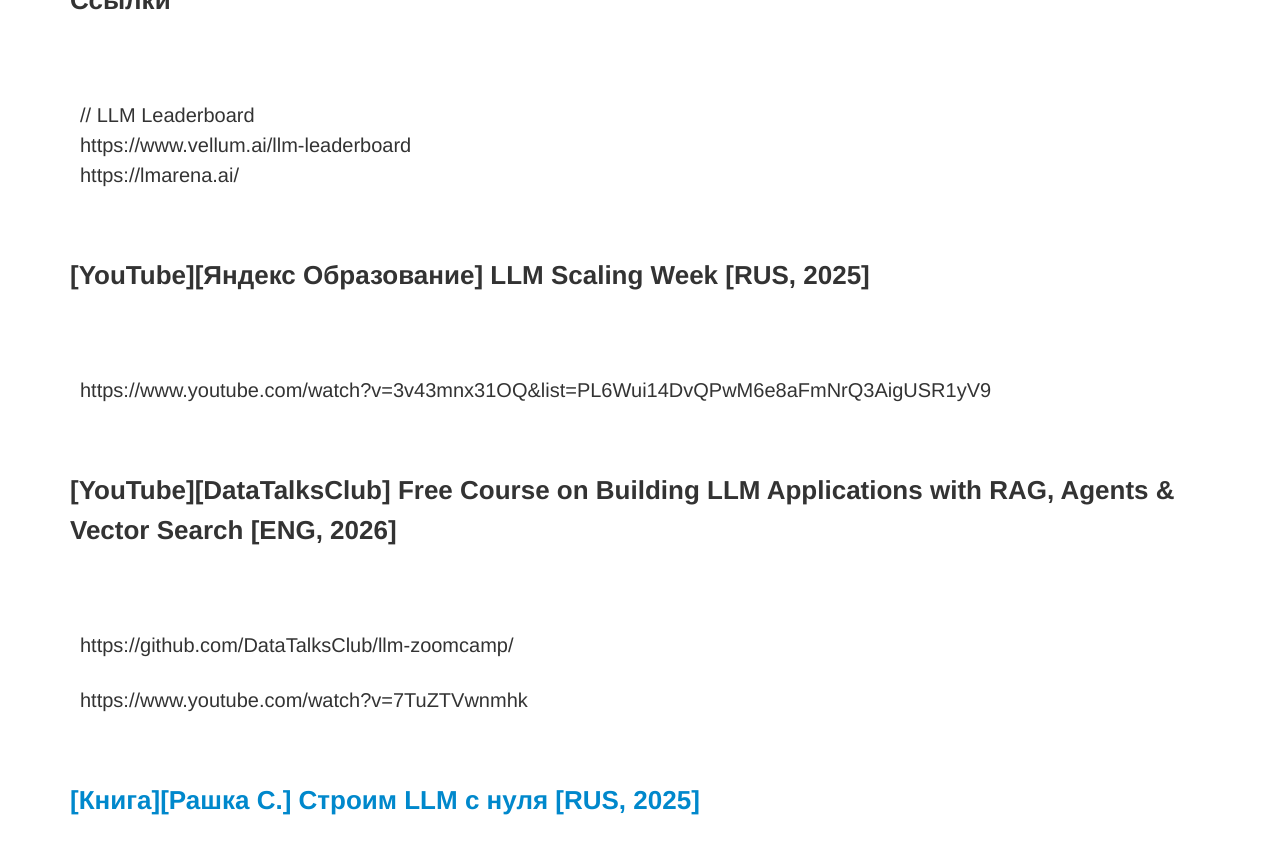
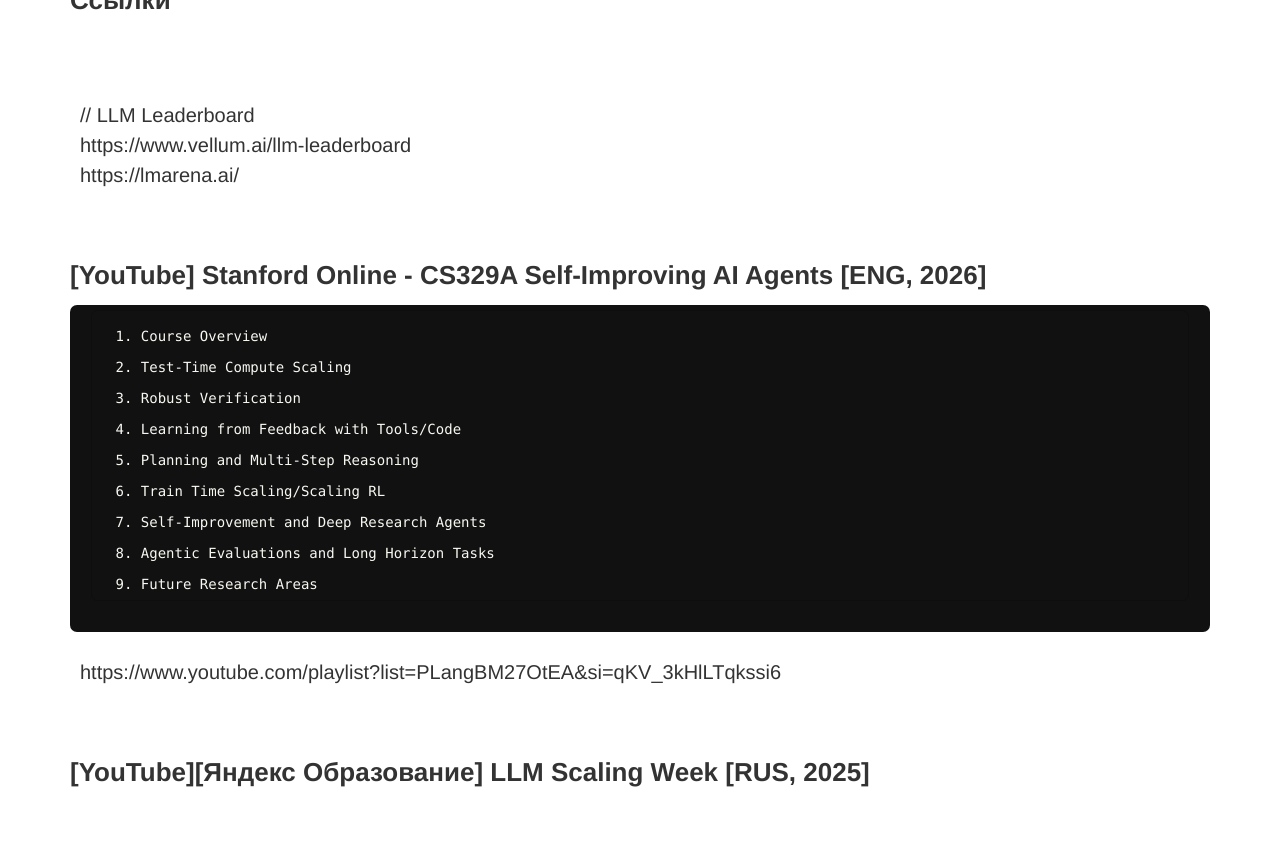
Before and after one commit to webmakaka/docs.llme.ru, a Jekyll site: the page built from website/00-index.md, in a window 1280 px wide and 900 px high, scrolled down 527 px, cut to the strip 0-876 px from the top of the window. Shown: the top 854 px of the strip. Built offline with Jekyll 4.4.1, drawn with Linux system fonts in a browser that asks for light colours.

Commit message:
Update 00-index.md

````diff
--- a/website/00-index.md
+++ b/website/00-index.md
@@ -27,6 +27,26 @@ t.me/matematika_org
 // LLM Leaderboard
 https://www.vellum.ai/llm-leaderboard
 https://lmarena.ai/
+
+
+<br/>
+
+### [YouTube] Stanford Online - CS329A Self-Improving AI Agents [ENG, 2026]
+
+```
+1. Course Overview
+2. Test-Time Compute Scaling
+3. Robust Verification
+4. Learning from Feedback with Tools/Code
+5. Planning and Multi-Step Reasoning
+6. Train Time Scaling/Scaling RL
+7. Self-Improvement and Deep Research Agents
+8. Agentic Evaluations and Long Horizon Tasks
+9. Future Research Areas
+```
+
+
+https://www.youtube.com/playlist?list=PLangBM27OtEA&si=qKV_3kHlLTqkssi6
 
 <br/>
 
````
